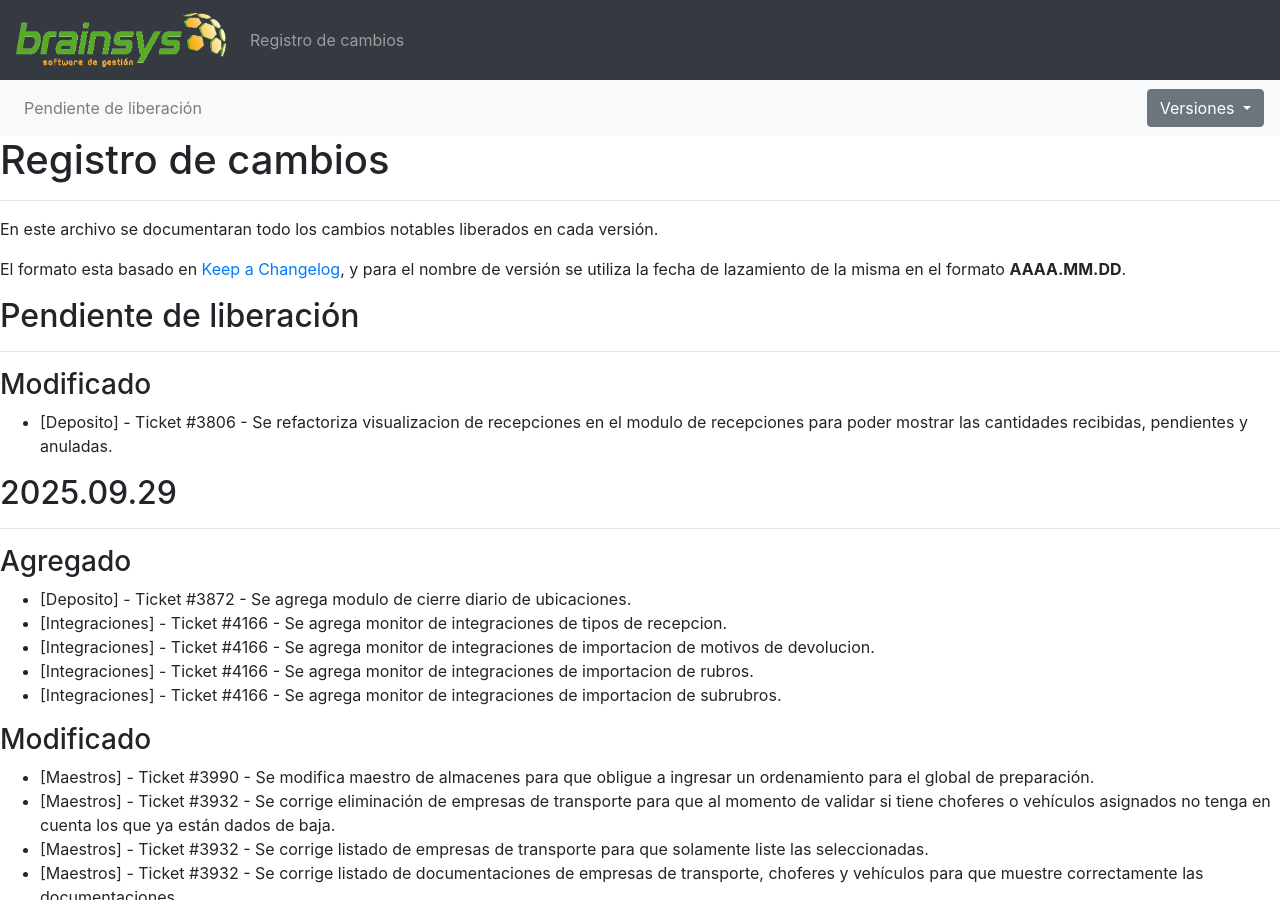
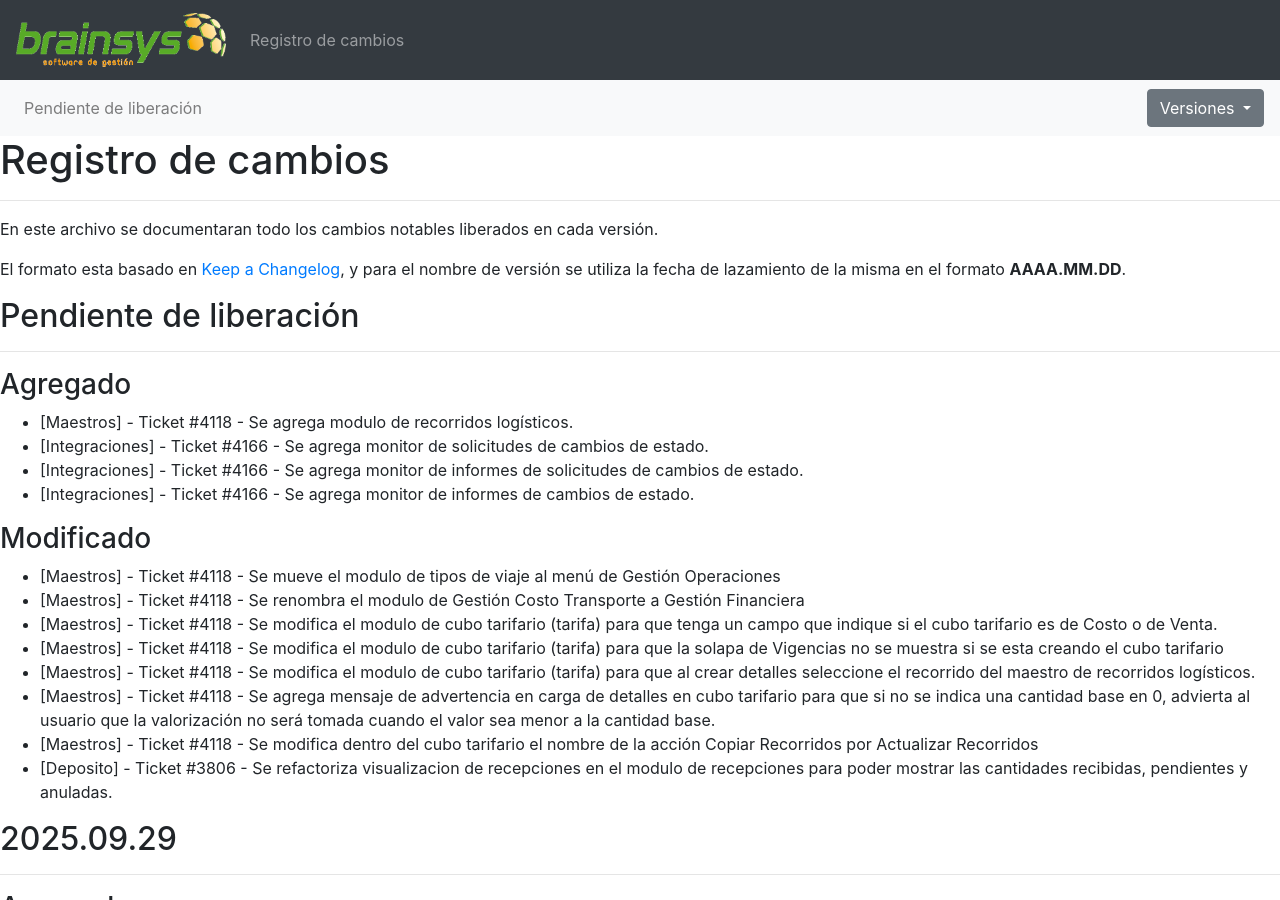
Before and after one commit to brainsys-arsaad/versionado, a Jekyll site: the page built from registro-cambios.markdown, in a window 1280 px wide and 900 px high. Built offline with Jekyll 4.4.1, drawn with Linux system fonts in a browser that asks for light colours.

Commit message:
Update registro-cambios.markdown

```diff
--- a/registro-cambios.markdown
+++ b/registro-cambios.markdown
@@ -120,8 +120,22 @@ El formato esta basado en [Keep a Changelog](https://keepachangelog.com/es-ES/1.
 ## Pendiente de liberación
 ---
 
+### Agregado
+
+- [Maestros] - Ticket #4118 - Se agrega modulo de recorridos logísticos.
+- [Integraciones] - Ticket #4166 - Se agrega monitor de solicitudes de cambios de estado.
+- [Integraciones] - Ticket #4166 - Se agrega monitor de informes de solicitudes de cambios de estado.
+- [Integraciones] - Ticket #4166 - Se agrega monitor de informes de cambios de estado.
+
 ### Modificado
 
+- [Maestros] - Ticket #4118 - Se mueve el modulo de tipos de viaje al menú de Gestión Operaciones
+- [Maestros] - Ticket #4118 - Se renombra el modulo de Gestión Costo Transporte a Gestión Financiera
+- [Maestros] - Ticket #4118 - Se modifica el modulo de cubo tarifario (tarifa) para que tenga un campo que indique si el cubo tarifario es de Costo o de Venta.
+- [Maestros] - Ticket #4118 - Se modifica el modulo de cubo tarifario (tarifa) para que la solapa de Vigencias no se muestra si se esta creando el cubo tarifario
+- [Maestros] - Ticket #4118 - Se modifica el modulo de cubo tarifario (tarifa) para que al crear detalles seleccione el recorrido del maestro de recorridos logísticos.
+- [Maestros] - Ticket #4118 - Se agrega mensaje de advertencia en carga de detalles en cubo tarifario para que si no se indica una cantidad base en 0, advierta al usuario que la valorización no será tomada cuando el valor sea menor a la cantidad base.
+- [Maestros] - Ticket #4118 - Se modifica dentro del cubo tarifario el nombre de la acción Copiar Recorridos por Actualizar Recorridos
 - [Deposito] - Ticket #3806 - Se refactoriza visualizacion de recepciones en el modulo de recepciones para poder mostrar las cantidades recibidas, pendientes y anuladas.
 
 ## 2025.09.29
```
